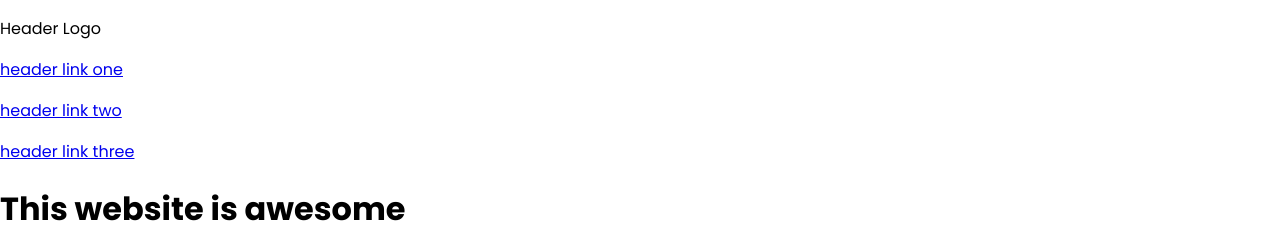
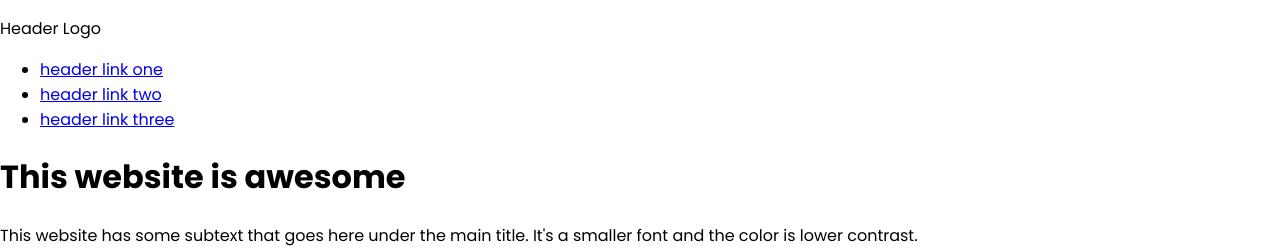
Before and after one commit to CharlieHaynes/odin-landing-page, a plain HTML site: page index.html in a window 1280 px wide. Shown: the top 252 px of the page. Drawn offline with Linux system fonts and the light colour scheme.

Commit message:
Changed nav links to list
Nav links were inside <p> tags instead of a list.

```diff
--- a/index.html
+++ b/index.html
@@ -11,9 +11,11 @@
     <div class="top-container">
       <header class="header">
         <p class="logo">Header Logo</p>
-        <p><a href="#" class="nav-links">header link one</a></p>
-        <p><a href="#" class="nav-links">header link two</a></p>
-        <p><a href="#" class="nav-links">header link three</a></p>
+        <ul>
+          <li><a class="nav-links" href="#">header link one</a></li>
+          <li><a class="nav-links" href="#">header link two</a></li>
+          <li><a class="nav-links" href="#">header link three</a></li>
+        </ul>
       </header>
 
       <div class="hero-section">
```
